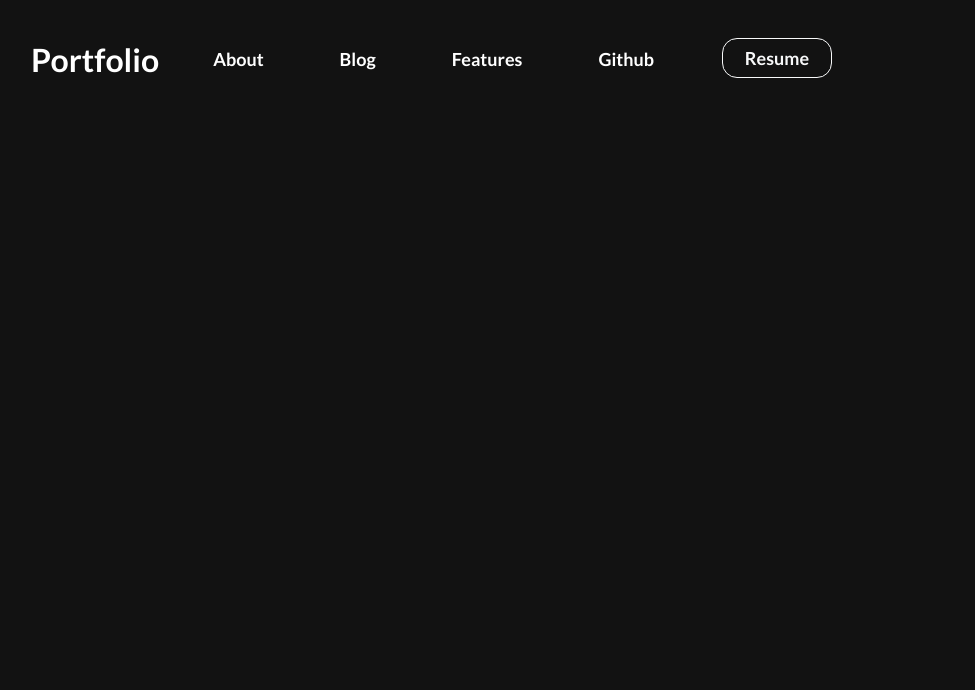
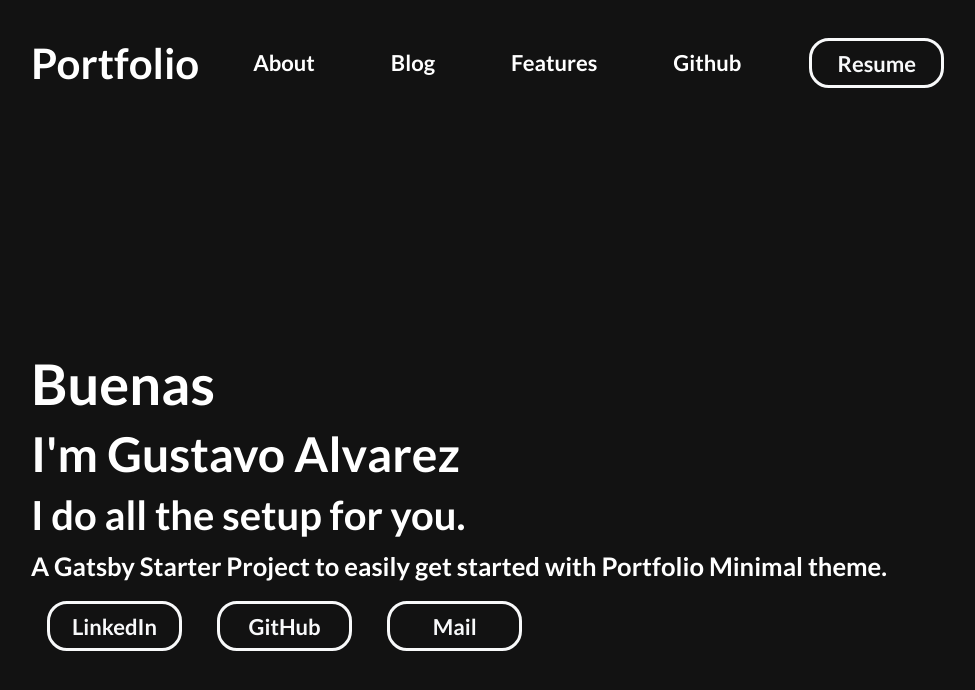
Before and after one commit to gustipardo/Portfolio-FrontEnd, a plain HTML site: page Index.html in a window 1280 px wide. Shown: the whole page, without its empty margins (289-1264 px from the left). Drawn offline with nearby package versions, Linux system fonts and the light colour scheme.

Commit message:
Presentation added
Tiitles and bottons of contact added

```diff
--- a/Index.html
+++ b/Index.html
@@ -41,8 +41,18 @@
     </ul>
   </div>
 </nav>
+<div class="presentation">
+<h1 class="text-white display-4" >Buenas</h1>
+<h2 class="text-white display-5">I'm Gustavo Alvarez</h2>
+<h3 class="text-white display-6">I do all the setup for you.</h3>
+<p class="text-white" style="font-size: 1.6rem">A Gatsby Starter Project to easily get started with Portfolio Minimal theme.</p>
+</div>
 
-
+<div class="Contact">
+<button type="button" class="btn btn-outline-light mx-3">LinkedIn</button>
+<button type="button" class="btn btn-outline-light mx-3">GitHub</button>
+<button type="button" class="btn btn-outline-light mx-3">Mail</button>
+</div>
 
 
 </div>
--- a/stylesheet.css
+++ b/stylesheet.css
@@ -1,5 +1,9 @@
 :root{
 	--black: rgb(18, 18, 18);
+}
+
+* {
+	font-family: 'Lato', sans-serif;
 }
 
 body {
@@ -9,22 +13,32 @@ body {
 
 nav {
 	background-color: var(--black);
-	font-family: 'Lato', sans-serif;
-	font-size: 18px;
+
+	font-size: 22px;
 	margin-left: 25%;
 	margin-right: 25%;
 	padding: $spacer !important;
 }
 
 .navbar-brand{
-	font-size: 32px;
+	font-size: 42px;
 }
 li {
 	padding: 30px;
 }
 .btn {
-	border-radius: 15px;
-	height: 40px;
-	width: 110px;
-	font-size: 18px;
+	border-radius: 20px;
+	height: 50px;
+	width: 135px;
+	font-size: 22px;
+	border-width: 3px;
+
 }
+
+h1{
+	margin-top: 4em;
+}
+
+.presentation, .Contact{
+	margin-left: 25%;
+}
```
